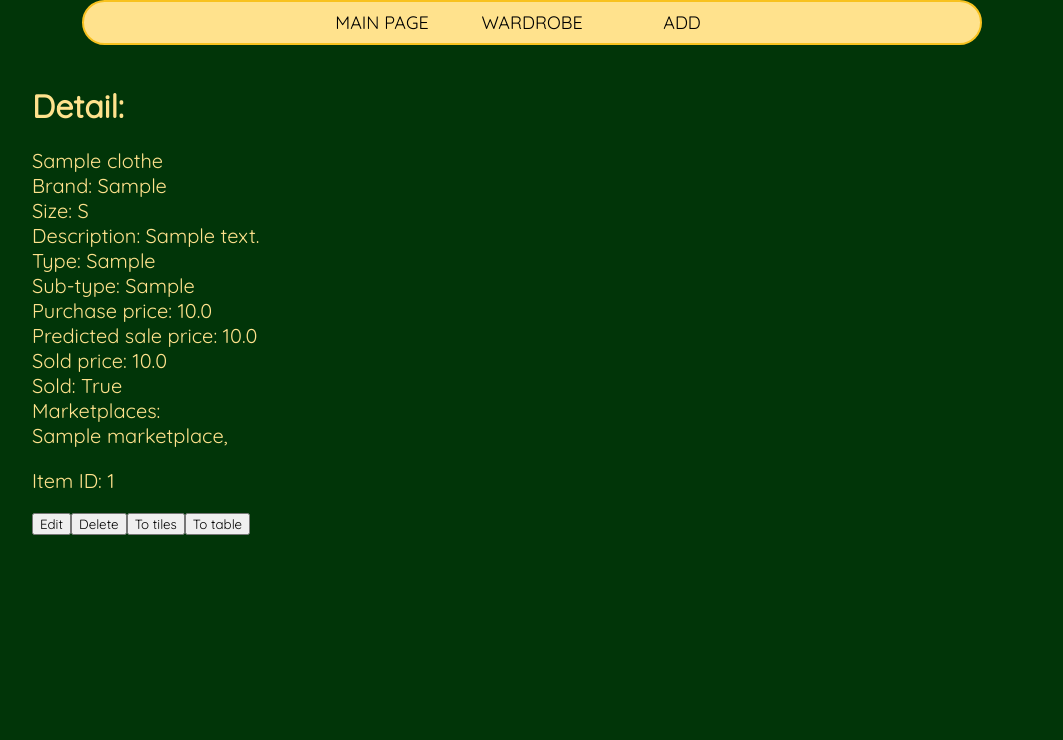
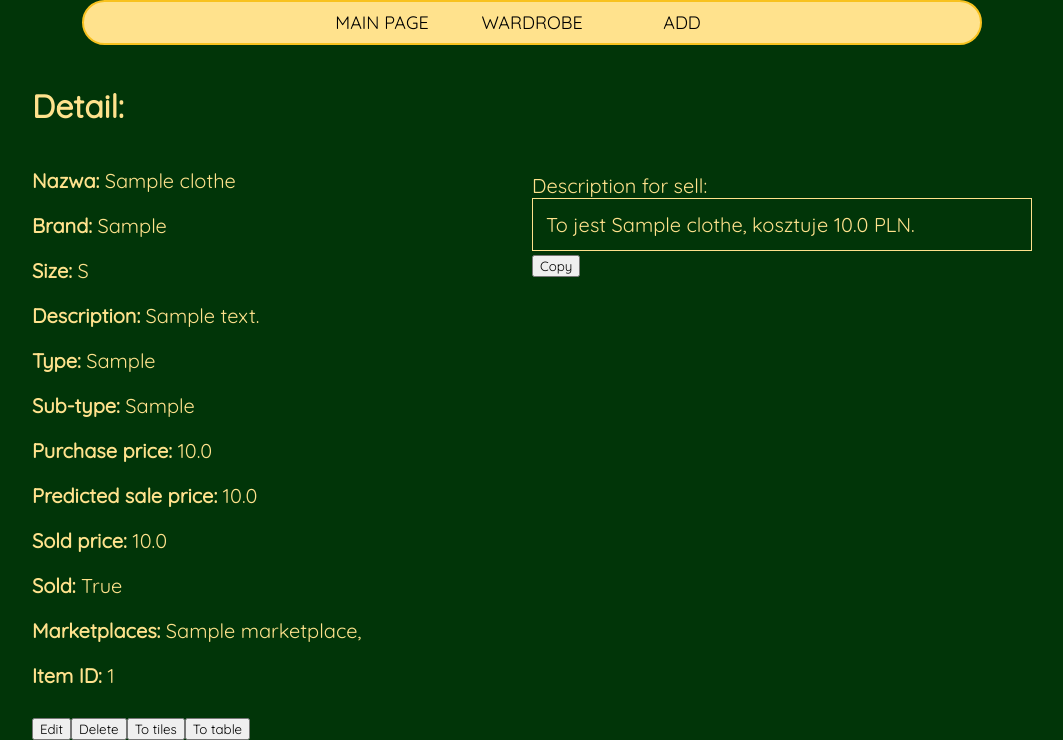
Before and after one commit to Wiejooo/organizer, a Django app: page /notebook/sample/ in a window 1280 px wide. Shown: the part 140-880 px from the top of the page, without its empty margins (108-1171 px from the left). Before the commit the page ends 675 px from the top, so only its background shows below. Run offline with Django 4.2, Linux system fonts and the light colour scheme; tables that the repository leaves empty hold one stand-in row (values such as "Sample post").

Commit message:
generator opisów

```diff
--- a/organizationalAPP/models.py
+++ b/organizationalAPP/models.py
@@ -52,3 +52,11 @@ class Clothes(models.Model):
         if not self.slug:
             self.slug = slugify(self.name)
         return super().save(*args, **kwargs)
+
+    @property
+    def description_generator(self):
+        """Funkcja do generowania opisów"""
+
+        return f"""
+        To jest {self.name}, kosztuje {self.sold_price} PLN.
+        """
--- a/organizationalAPP/views.py
+++ b/organizationalAPP/views.py
@@ -30,7 +30,6 @@ class MainView(ListView):
              'predicting_earnings': predicting_earnings
              }
         return context
-
 
 class WardrobeView(ListView):
     """Strona szafy kafelki"""
--- a/static/detail.css
+++ b/static/detail.css
@@ -1,6 +1,8 @@
 .cloth-details{
+    width: 50%;
     color: #ffe28d;
     font-size: 20px;
+    float: left;
 }
 .buttons{
     margin-top: 10px;
@@ -17,3 +19,12 @@
 h1{
     color: #ffe28d;
 }
+.desc-to-page{
+    width: 50%;
+    font-size: 20px;
+    float: right;
+}
+.description-field{
+    border: 1px solid #ffe28d;
+    padding: 13px;
+}
--- a/templates/detail.html
+++ b/templates/detail.html
@@ -11,25 +11,33 @@
     <h1>Detail:</h1>
 
     <div class="cloth-details">
-        {{ cloth.name }}<br>
-        Brand: {{ cloth.brand }}<br>
-        Size: {{ cloth.size }}<br>
-        Description: {{ cloth.description }}<br>
-        Type: {{ cloth.cloth_type }}<br>
-        Sub-type: {{ cloth.cloth_sub_type }}<br>
-        Purchase price: {{ cloth.purchase_price }}<br>
-        Predicted sale price: {{ cloth.predicted_sale_price }}<br>
-        Sold price: {{ cloth.sold_price }}<br>
-        Sold: {{ cloth.sell_statute }}<br>
-        Marketplaces:<br>
+        <p><b>Nazwa:</b> {{ cloth.name }}</p>
+        <p><b>Brand:</b> {{ cloth.brand }}</p>
+        <p><b>Size:</b> {{ cloth.size }}</p>
+        <p><b>Description:</b> {{ cloth.description }}</p>
+        <p><b>Type:</b> {{ cloth.cloth_type }}</p>
+        <p><b>Sub-type:</b> {{ cloth.cloth_sub_type }}</p>
+        <p><b>Purchase price:</b> {{ cloth.purchase_price }}</p>
+        <p><b>Predicted sale price:</b> {{ cloth.predicted_sale_price }}</p>
+        <p><b>Sold price:</b> {{ cloth.sold_price }}</p>
+       <p><b>Sold:</b> {{ cloth.sell_statute }}</p>
+        <p><b>Marketplaces:</b>
         {% for market in cloth.marketplaces.all %}
             {{ market }},
-        {% endfor %}
+        {% endfor %}</p>
 
         {% with cloth.id|stringformat:"s" as cloth_id %}
-        <p>Item ID: {{ cloth_id }}</p>
+        <p><b>Item ID:</b> {{ cloth_id }}</p>
         {% endwith %}
     </div>
+    <div class="desc-to-page">
+        <br>Description for sell: <br>
+        <div class="description-field" id="sample">
+            {{ cloth.description_generator }}
+        </div>
+        <button onclick="copyText()">Copy</button>
+    </div>
+    <div style="clear:both"></div>
     <div class="buttons">
         <form class="action-button-1" action="{% url 'edit' slug=cloth.slug %}">
             <button type="submit">Edit</button>
@@ -45,4 +53,13 @@
         </form>
     </div>
 </div>
+
+<script>
+function copyText() {
+
+      /* Copy text into clipboard */
+      navigator.clipboard.writeText
+          ("Geeksforgeeks is best learning platform.");
+  }
+</script>
 {% endblock %}
```
